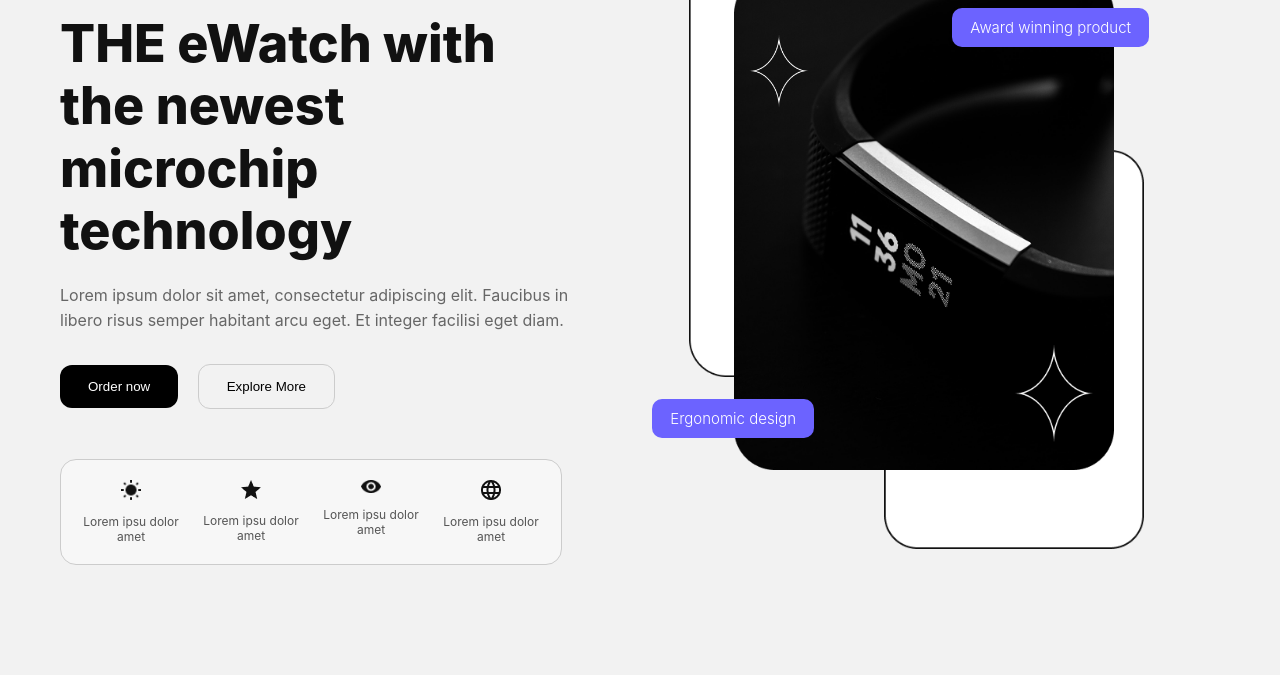
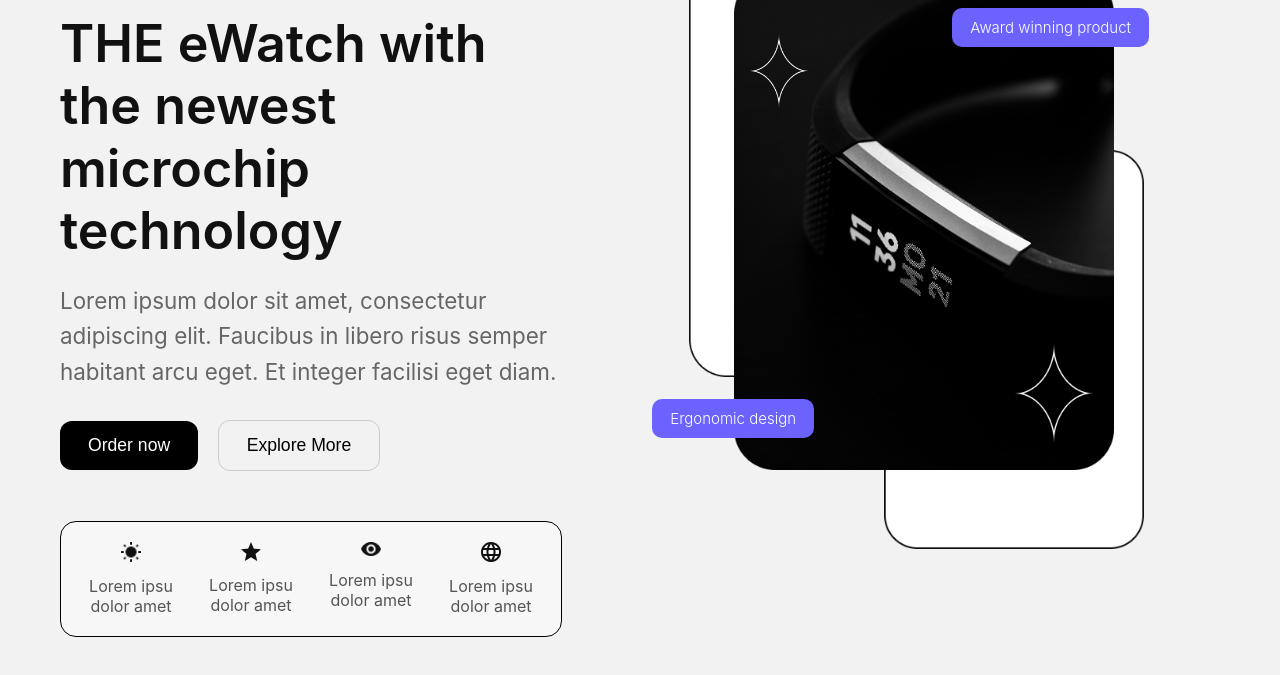
Before and after one commit to Ace-abdull/mwenaro-figma-design-6, a plain HTML site: page index.html in a window 1280 px wide. Shown: the part 127-802 px from the top of the page. Drawn offline with Linux system fonts and the light colour scheme.

Commit message:
polished text-content styles

```diff
--- a/styles/main.css
+++ b/styles/main.css
@@ -56,12 +56,13 @@ body {
 /* MAIN HEADING */
 .main-heading {
   font-size: 52px;
-  font-weight: 800;
+  font-weight: 600;
   line-height: 1.2;
   margin-bottom: 20px;
 }
 /* TEXT PARAGRAPH */
 .text-paragraph {
+  font-size: 1.4rem;
   color: #666;
   line-height: 1.6;
   margin-bottom: 30px;
@@ -70,6 +71,8 @@ body {
 /* BUTTONS */
 /* FIRST CTA */
 .first-cta {
+  font-size: 1.1rem;
+  font-weight: 400;
   background: black;
   color: white;
   padding: 14px 28px;
@@ -110,6 +113,8 @@ body {
 
 /* SECOND CTA */
 .second-cta {
+  font-size: 1.1rem;
+  font-weight: 400;
   background: transparent;
   color: black;
   padding: 14px 28px;
@@ -124,7 +129,7 @@ body {
   display: flex;
   gap: 20px;
   padding: 20px;
-  border: 1px solid #ccc;
+  border: 1px solid #000000;
   border-radius: 16px;
   width: fit-content;
   background: #f7f7f7;
@@ -141,7 +146,9 @@ body {
 }
 
 .list-wrapper p {
-  font-size: 12px;
+  /* font-size: 1.1rem; */
+  /* font-weight: 600; */
+  /* text-align: right; */
   color: #555;
 }
 
```
